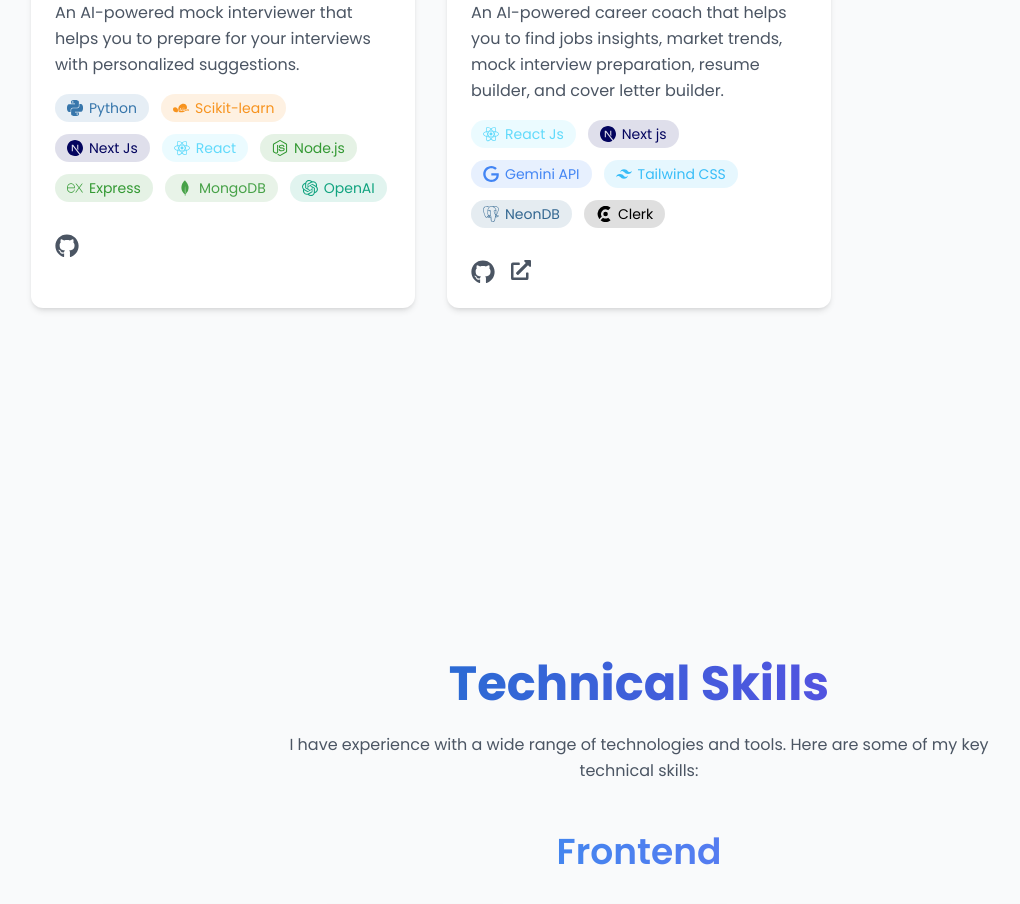
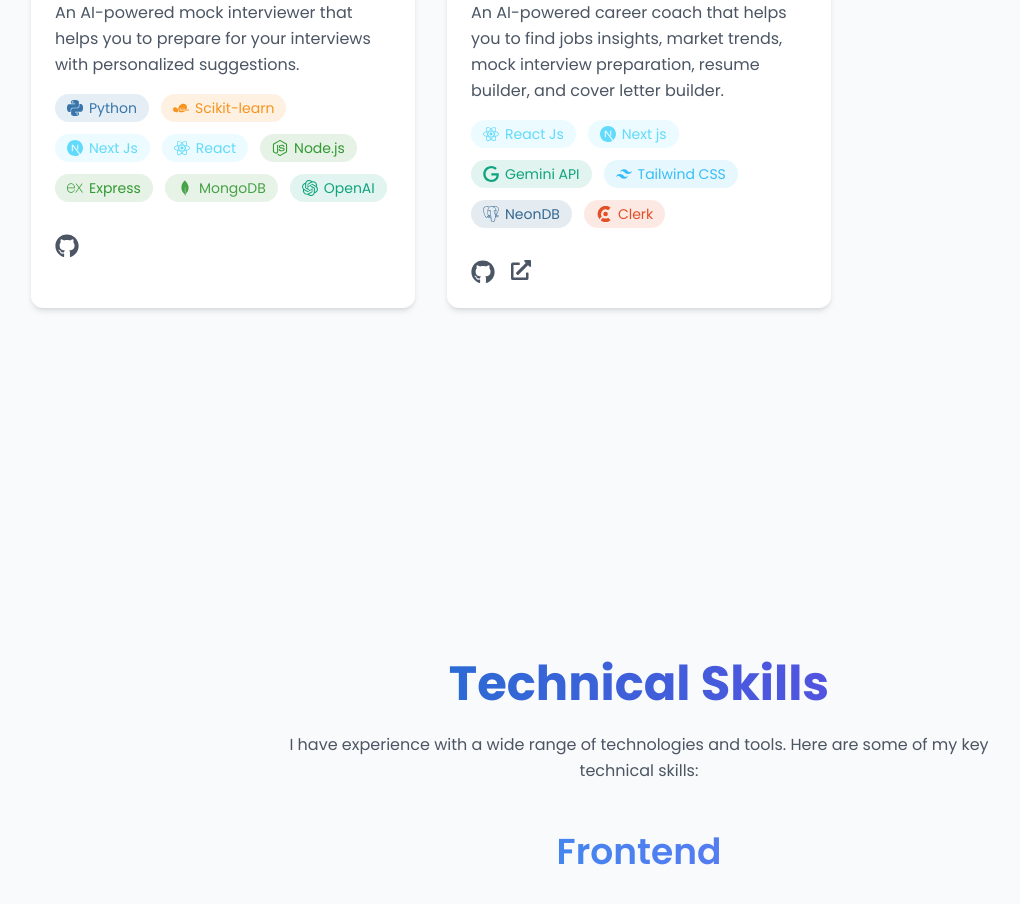
Before and after one commit to Viveknathtiwari01/Portfolio-Vivek, a Next.js app: page / in a window 1280 px wide. Shown: the part 4380-5284 px from the top of the page, without its empty margins (1-1021 px from the left). Built offline with nearby package versions, Linux system fonts and the light colour scheme; no server answers.

Commit message:
icon color change

```diff
--- a/src/components/Projects.tsx
+++ b/src/components/Projects.tsx
@@ -69,7 +69,7 @@ const Projects = () => {
       techStack: [
         { name: 'Python', icon: SiPython, color: '#3776AB' },
         { name: 'Scikit-learn', icon: SiScikitlearn, color: '#F7931E' },
-        { name: 'Next Js', icon: SiNextdotjs, color: '#03045E' },
+        { name: 'Next Js', icon: SiNextdotjs, color: '#61DAFB' },
         { name: 'React', icon: SiReact, color: '#61DAFB' },
         { name: 'Node.js', icon: SiNodedotjs, color: '#339933' },
         { name: 'Express', icon: SiExpress, color: '#339933' },
@@ -84,11 +84,11 @@ const Projects = () => {
       description: 'An AI-powered career coach that helps you to find jobs insights, market trends, mock interview preparation, resume builder, and cover letter builder.',
       techStack: [
         { name: 'React Js', icon: SiReact, color: '#61DAFB' },
-        { name: 'Next js', icon: SiNextdotjs, color: '#03045E' },
-        { name: 'Gemini API', icon: SiGoogle, color: '#4285F4' },
+        { name: 'Next js', icon: SiNextdotjs, color: '#61DAFB' },
+        { name: 'Gemini API', icon: SiGoogle, color: '#10A37F' },
         { name: 'Tailwind CSS', icon: SiTailwindcss, color: '#38BDF8' },
         { name: 'NeonDB', icon: SiPostgresql, color: '#336791' },
-        { name: 'Clerk', icon: SiClerk, color: '#000000' },
+        { name: 'Clerk', icon: SiClerk, color: '#E34F26' },
       ],
       github: 'https://github.com/Viveknathtiwari01/AI_MOCK_INTERVIEWER',
       live: 'https://ai-career-coach-55ye.vercel.app/',
```
